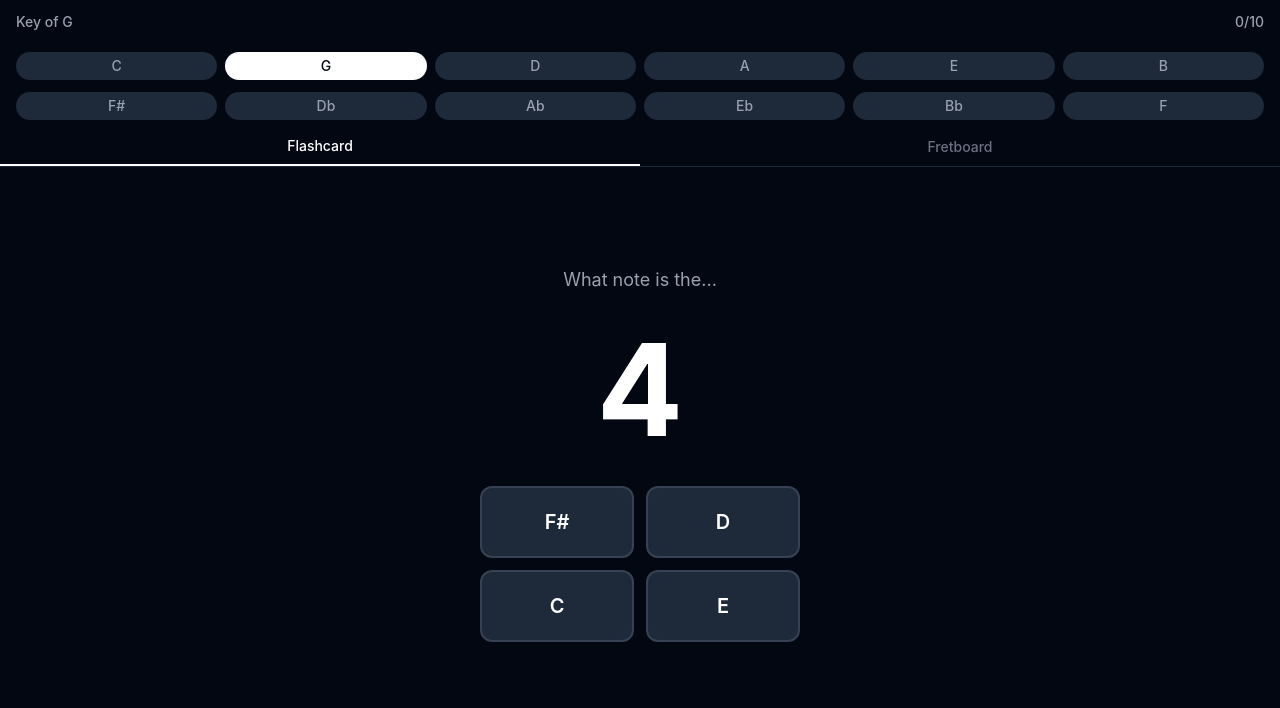
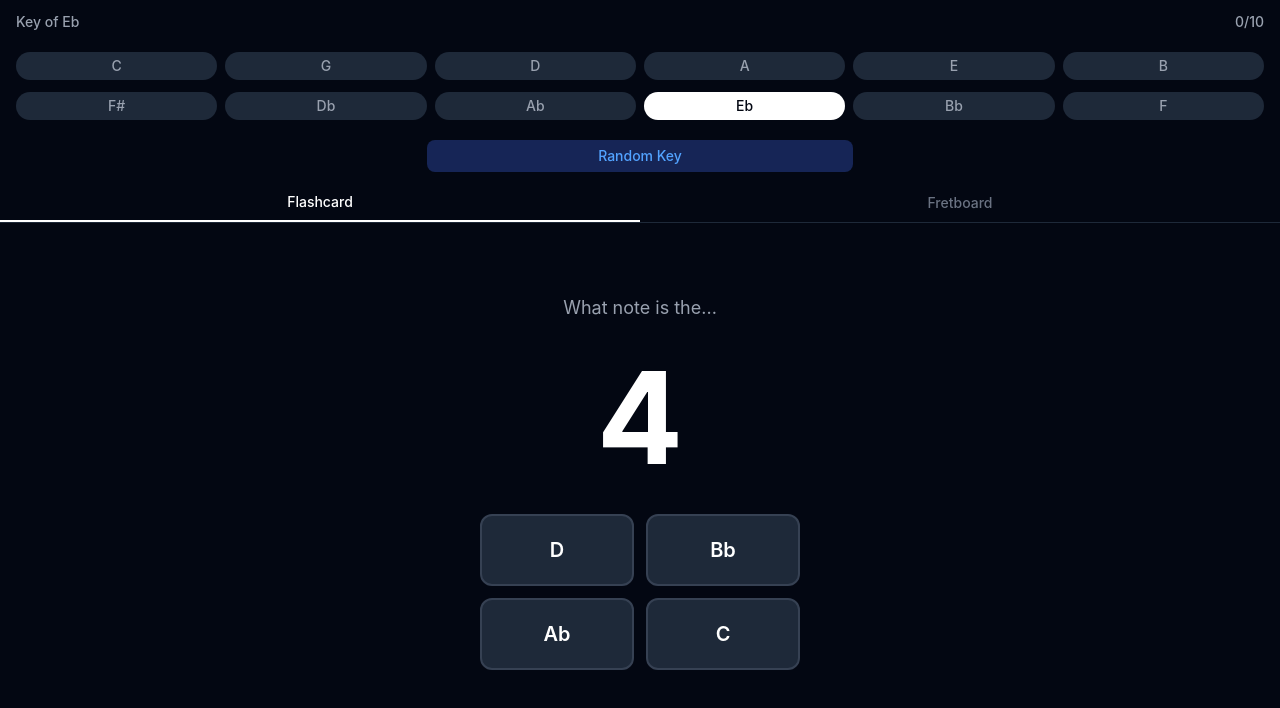
Before and after one commit to dduderstadt/nns-trainer, a React (Vite) app: page / in a window 1280 px wide. Shown: the top 708 px of the page. Built offline with nearby package versions, Linux system fonts and the light colour scheme.

Commit message:
Add key selector, random key button, and dynamic scale generation for all 12 keys

```diff
--- a/src/App.tsx
+++ b/src/App.tsx
@@ -1,5 +1,5 @@
 import { useState, useEffect, useRef, JSX } from 'react';
-import { type ScaleNumber, type FretPosition, type KeyName, ALL_KEYS, computeDiatonicPositions } from './music';
+import { type ScaleNumber, type FretPosition, type KeyName, ALL_KEYS, KEY_NAMES, computeDiatonicPositions } from './music';
 import Fretboard from './Fretboard';
 import KeySelector from './KeySelector';
 
@@ -104,9 +104,10 @@ export default function App(): JSX.Element | null {
   const retryQueueRef = useRef<RetryItem[]>([]);
   const questionCountRef = useRef<number>(0);
   const modeRef = useRef<Mode>('flashcard');
-  const selectedKeyRef = useRef<KeyName>('G');
+  const initialKey: KeyName = KEY_NAMES[Math.floor(Math.random() * KEY_NAMES.length)];
+  const selectedKeyRef = useRef<KeyName>(initialKey);
 
-  const [selectedKey, setSelectedKey] = useState<KeyName>('G');
+  const [selectedKey, setSelectedKey] = useState<KeyName>(initialKey);
   const [mode, setMode] = useState<Mode>('flashcard');
   const [question, setQuestion] = useState<Question | null>(null);
   const [feedback, setFeedback] = useState<Feedback>(null);
@@ -216,6 +217,14 @@ export default function App(): JSX.Element | null {
           <span className="text-gray-400 text-sm font-medium">{answered}/{SESSION_LENGTH}</span>
         </div>
         <KeySelector currentKey={selectedKey} onSelect={handleKeySwitch} />
+        <div className="flex justify-center py-3">
+          <button
+            className="w-1/3 py-1.5 text-sm font-medium text-blue-400 bg-blue-950 hover:bg-blue-900 rounded-lg transition-colors cursor-pointer"
+            onClick={() => { handleKeySwitch(KEY_NAMES[Math.floor(Math.random() * KEY_NAMES.length)]); }}
+          >
+            Random Key
+          </button>
+        </div>
         <div className="flex">
           <button
             className={`flex-1 py-2 text-sm font-medium transition-colors ${mode === 'flashcard' ? 'text-white border-b-2 border-white' : 'text-gray-500'}`}
```
Also changed, not shown: 1 other file (tests, documents, lock files or other folders).
